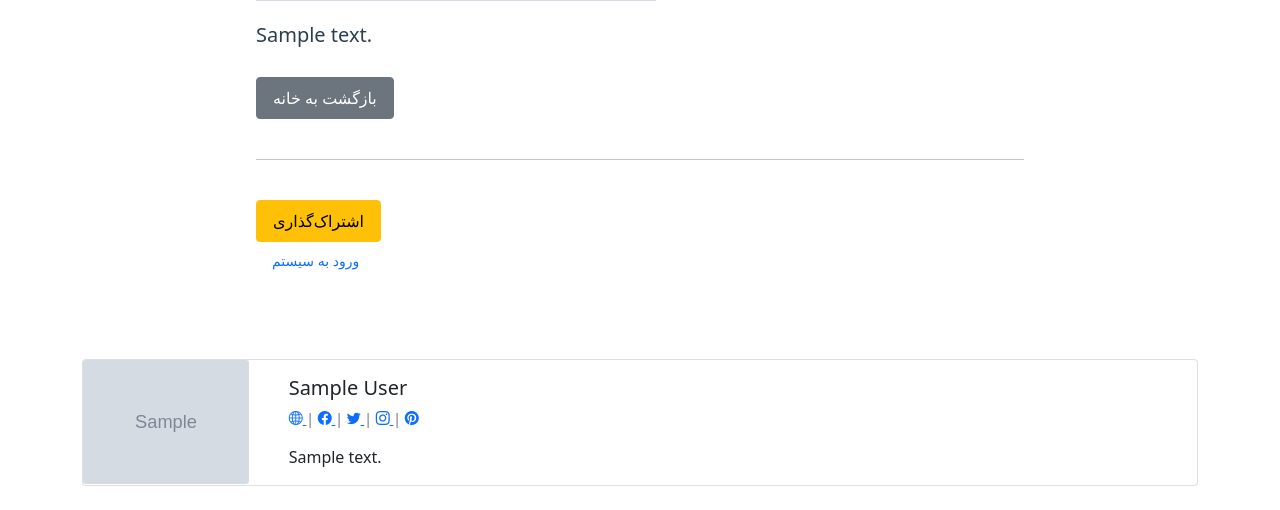
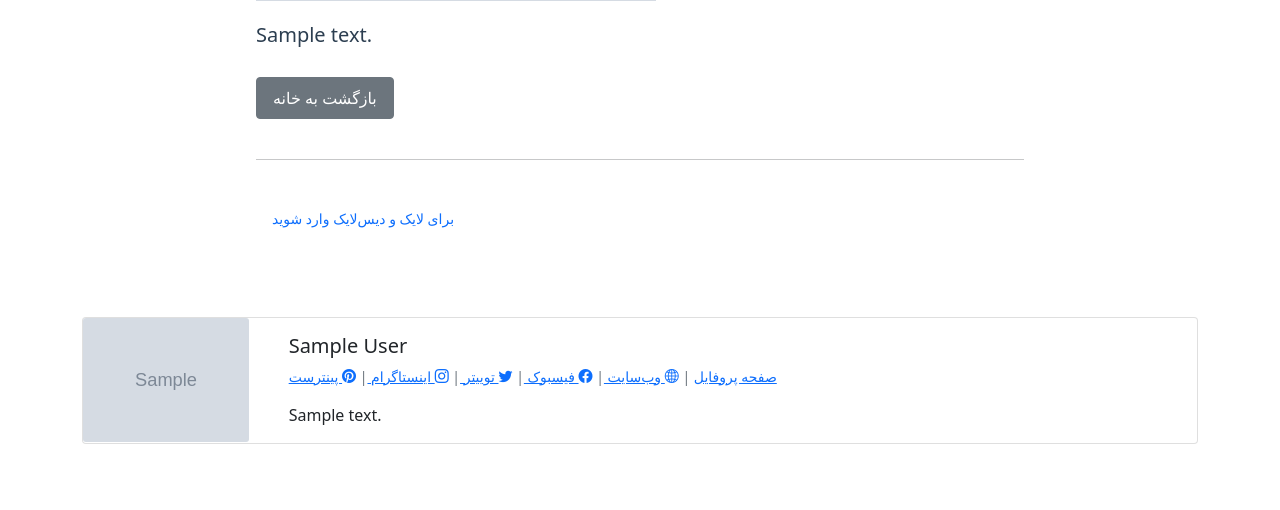
Before and after one commit to yazdancode/blog, a Django app: page /article/1 in a window 1280 px wide. Shown: the part 627-1137 px from the top of the page. After the commit the page ends 1071 px from the top, so only its background shows below. Run offline with Django 5.2, Linux system fonts and the light colour scheme; tables that the repository leaves empty hold one stand-in row (values such as "Sample post"); grey boxes marked "Sample" are stand-in pictures.

Commit message:
Create A Blog Profile Page

```diff
--- a/members/urls.py
+++ b/members/urls.py
@@ -6,6 +6,7 @@ from .views import (
     UserRegisterView,
     PasswordsChangeView,
     PasswordSuccessView,
+    ShowProfilePageView,
 )
 
 urlpatterns = [
@@ -14,4 +15,5 @@ urlpatterns = [
     path("logout/", auth_views.LogoutView.as_view(), name="logout"),
     path("password/", PasswordsChangeView.as_view(), name="password_change"),
     path("password_sucess/", PasswordSuccessView.as_view(), name="password_sucess"),
+    path("<int:pk>/profile/", ShowProfilePageView.as_view(), name="show_profile_page"),
 ]
--- a/templates/myblog/article_details.html
+++ b/templates/myblog/article_details.html
@@ -60,6 +60,7 @@
             {% endif %}
         </form>
 
+        {% if user.is_authenticated %}
             <!-- فرم اشتراک‌گذاری -->
             <form method="POST" action="{% url 'share-post' post.id %}">
                 {% csrf_token %}
@@ -71,9 +72,10 @@
                     {% endif %}
                 </button>
             </form>
+        {% endif %}
 
         {% if not user.is_authenticated %}
-            <small><a class="nav-link" href="{% url 'login' %}">ورود به سیستم</a></small>
+            <small><a class="nav-link" href="{% url 'login' %}">برای لایک و دیس‌لایک وارد شوید</a></small>
         {% endif %}
 
         <script src="{% static 'myblog/js/main.js' %}"></script>
@@ -86,10 +88,10 @@
     {% if post.author.profile.profile_pic %}
         <div class="row no-gutters">
             <div class="col-md-2">
-{% if post.author.profile.profile_pic%}
+                {% if post.author.profile.profile_pic %}
                     <img src="{{ post.author.profile.profile_pic.url }}" alt="عکس پروفایل {{ post.author.first_name }}" class="card-img">
-{% else%}
-    <img src="{% static 'myblog/static/img/Default-Profile-Picture-Download-PNG-Image.peng'%}" alt="عکس پروفایل {{ post.author.first_name }}" class="card-img">
+                {% else %}
+                    <img src="{% static 'myblog/static/img/Default-Profile-Picture-Download-PNG-Image.png' %}" alt="عکس پیش‌فرض پروفایل" class="card-img">
                 {% endif %}
             </div>
             <div class="col-md-10">
@@ -98,42 +100,55 @@
                         {{ post.author.first_name }} {{ post.author.last_name }}
                     </h5>
                     <p class="small text-muted">
+                        <a href="{% url 'show_profile_page' post.author.profile.id %}">صفحه پروفایل</a> |
                         {% if post.author.profile.website_url %}
                             <a href="{{ post.author.profile.website_url }}" target="_blank" title="مشاهده وب‌سایت">
-                            <i class="bi bi-globe2"></i>
+                                <i class="bi bi-globe2"></i> وب‌سایت
                             </a> |
+                        {% else %}
+                            <span>وب‌سایت ثبت نشده است.</span> |
                         {% endif %}
                         {% if post.author.profile.facebook_url %}
                             <a href="{{ post.author.profile.facebook_url }}" target="_blank" title="مشاهده فیسبوک">
-                            <i class="bi bi-facebook"></i>
+                                <i class="bi bi-facebook"></i> فیسبوک
                             </a> |
+                        {% else %}
+                            <span>فیسبوک ثبت نشده است.</span> |
                         {% endif %}
                         {% if post.author.profile.twitter_url %}
                             <a href="{{ post.author.profile.twitter_url }}" target="_blank" title="مشاهده توییتر">
-                            <i class="bi bi-twitter"></i>
+                                <i class="bi bi-twitter"></i> توییتر
                             </a> |
+                        {% else %}
+                            <span>توییتر ثبت نشده است.</span> |
                         {% endif %}
                         {% if post.author.profile.instagram_url %}
                             <a href="{{ post.author.profile.instagram_url }}" target="_blank" title="مشاهده اینستاگرام">
-                            <i class="bi bi-instagram"></i>
+                                <i class="bi bi-instagram"></i> اینستاگرام
                             </a> |
+                        {% else %}
+                            <span>اینستاگرام ثبت نشده است.</span> |
                         {% endif %}
                         {% if post.author.profile.pinterest_url %}
                             <a href="{{ post.author.profile.pinterest_url }}" target="_blank" title="مشاهده پینترست">
-                            <i class="bi bi-pinterest"></i>
+                                <i class="bi bi-pinterest"></i> پینترست
                             </a>
+                        {% else %}
+                            <span>پینترست ثبت نشده است.</span>
                         {% endif %}
                     </p>
                     <p class="card-text">
                         {% if post.author.profile.bio %}
                             {{ post.author.profile.bio }}
                         {% else %}
-                        این کاربر هنوز توضیحاتی ارائه نکرده است.
+                            <span>این کاربر هنوز توضیحاتی ارائه نکرده است.</span>
                         {% endif %}
                     </p>
                 </div>
             </div>
         </div>
+    {% else %}
+        <p>پروفایلی برای این کاربر ثبت نشده است.</p>
     {% endif %}
 </div>
 {% endblock %}
```
Also changed, not shown: members/views.py (+16 -3 lines), templates/registration/user_profile.html (added, +11 -0 lines), myblog/views.py (line endings or trailing spaces). Lines whose indentation alone changed are shown as unchanged.
